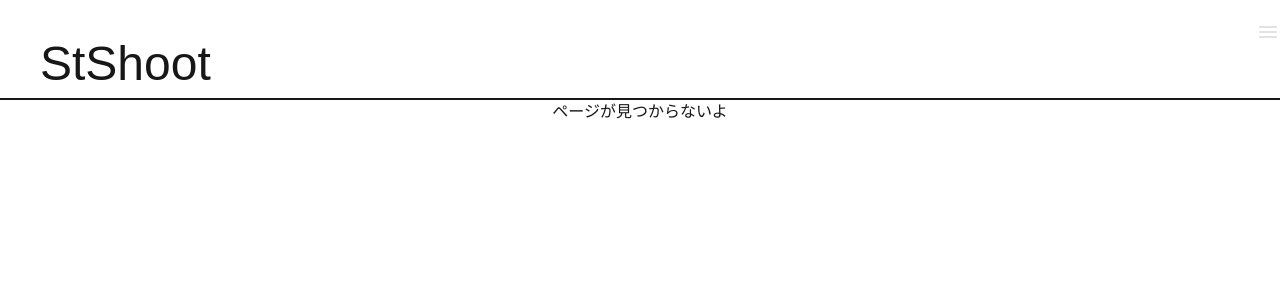
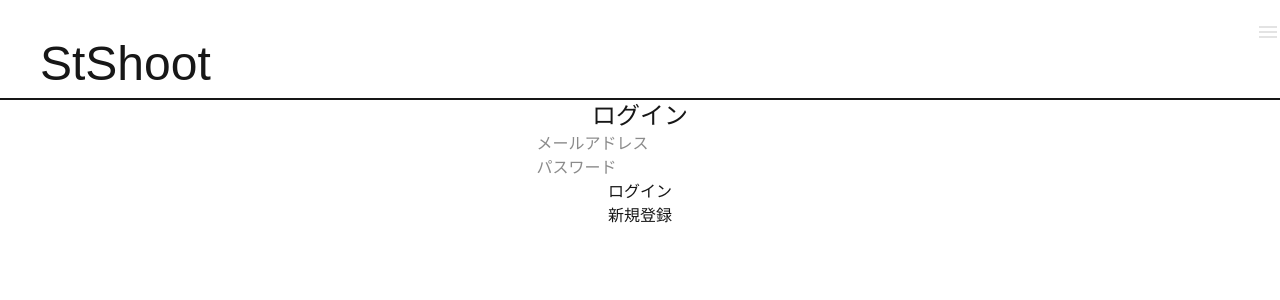
Before and after one commit to shii-park/Stshoot_Frontend, a Next.js app: page /login in a window 1280 px wide. Before the commit this address had no page. Shown: the top 300 px of the page. Built offline with nearby package versions, Linux system fonts and the light colour scheme.

Commit message:
ログイン画面の作成 #7

```diff
--- a/src/app/comment-page/page.tsx
+++ b/src/app/comment-page/page.tsx
@@ -1,12 +1,13 @@
 "use client";
-import ArrowBackIos from "@material-ui/icons/ArrowBackIos";
+//import ArrowBackIos from "@material-ui/icons/ArrowBackIos";
 import Link from "next/link";
 
 export default function commentPage() {
   return <div className="px-4 py-3">
     <div className="flex items-center gap-3">
       <Link href="/" aria-label="戻る" className="-ml-2 rounded-full p-2 hover:bg-gray-100">
-          <ArrowBackIos />
+          {/*<ArrowBackIos />*/}
+          <img src="vercel.svg" />
       </Link>
       <div className="h-10 w-10 rounded-full bg-gray-300" />
       <div className="flex flex-col leading-tight">
--- a/src/app/header.tsx
+++ b/src/app/header.tsx
@@ -1,5 +1,6 @@
 'use client'
 import {useState} from "react"
+import Link from "next/link"
 import MenuButton from "./menuButton"
 import Navigation from "./navigation"
 export default function Header(){
@@ -13,7 +14,9 @@
     return (
         <div className="flex box-border h-20 bg-white border-b-2">
               <div className="mt-5 ml-5 text-2xl md:ml-10 md:text-lg lg:ml-10 lg:text-5xl"> {/*クラスは修正予定*/}
-                <h1>StShoot</h1>
+                <Link href="/">
+                  <h1>StShoot</h1>
+                </Link>
               </div>
               <div className="ml-auto">
                 <MenuButton
--- /dev/null
+++ b/src/app/login/page.tsx
@@ -0,0 +1,18 @@
+import Link from "next/link"
+export default function Login(){
+    return(
+        <div className="flex flex-col items-center">
+            <div className="text-2xl">
+                <p>ログイン</p>
+            </div>
+            <form className="flex flex-col">
+                <input type="email" placeholder="メールアドレス"/>
+                <input type="password" placeholder="パスワード"/>
+                <button type="submit">ログイン</button>
+            </form>
+            <div>
+                <Link href="../register"><p>新規登録</p></Link>
+            </div>
+        </div>
+    )
+}
--- a/src/app/navigation.tsx
+++ b/src/app/navigation.tsx
@@ -1,3 +1,4 @@
+import Link from "next/link"
 type Props = {
   open: boolean;
 };
@@ -8,7 +9,7 @@
     className={`navigation${open ? "" : " hidden"}`}
     >
       <ul>
-        <li>about</li>
+        <Link href="./login"><li>ログイン</li></Link>
         <li>works</li>
         <li>contact</li>
       </ul>
--- a/src/app/page.tsx
+++ b/src/app/page.tsx
@@ -8,7 +8,7 @@
   return (
       <div className="min-h-screen flex flex-col items-center">
         <div className="mt-10">
-          <Link href="./test"><p>こんにちは、<span className="text-cyan-500">{userName}</span>さん</p></Link>
+          <p>こんにちは、<span className="text-cyan-500">{userName}</span>さん</p>
         </div>
         <div className="flex-grow flex flex-col justify-center items-center">
           <ToButton />
```
